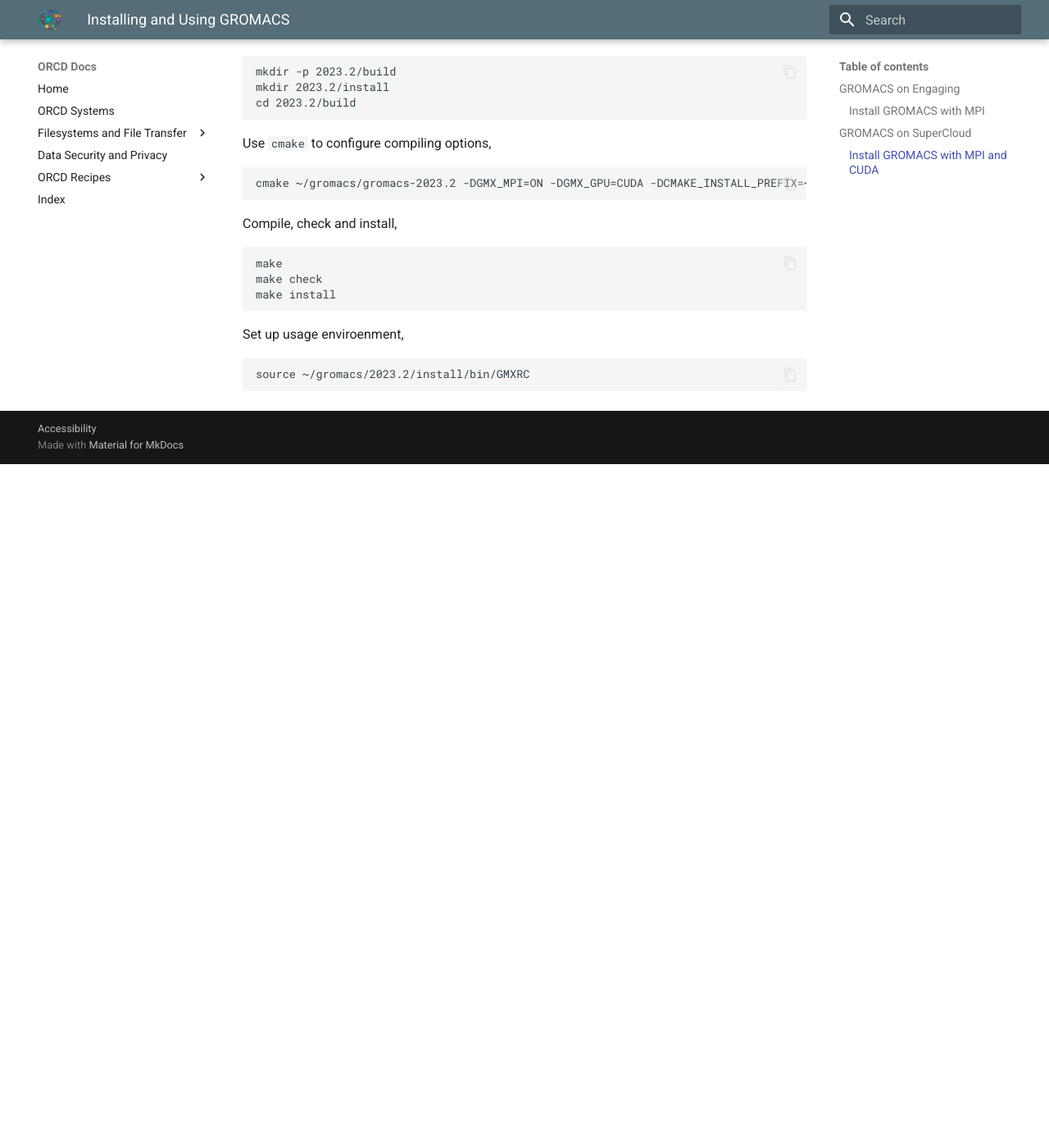
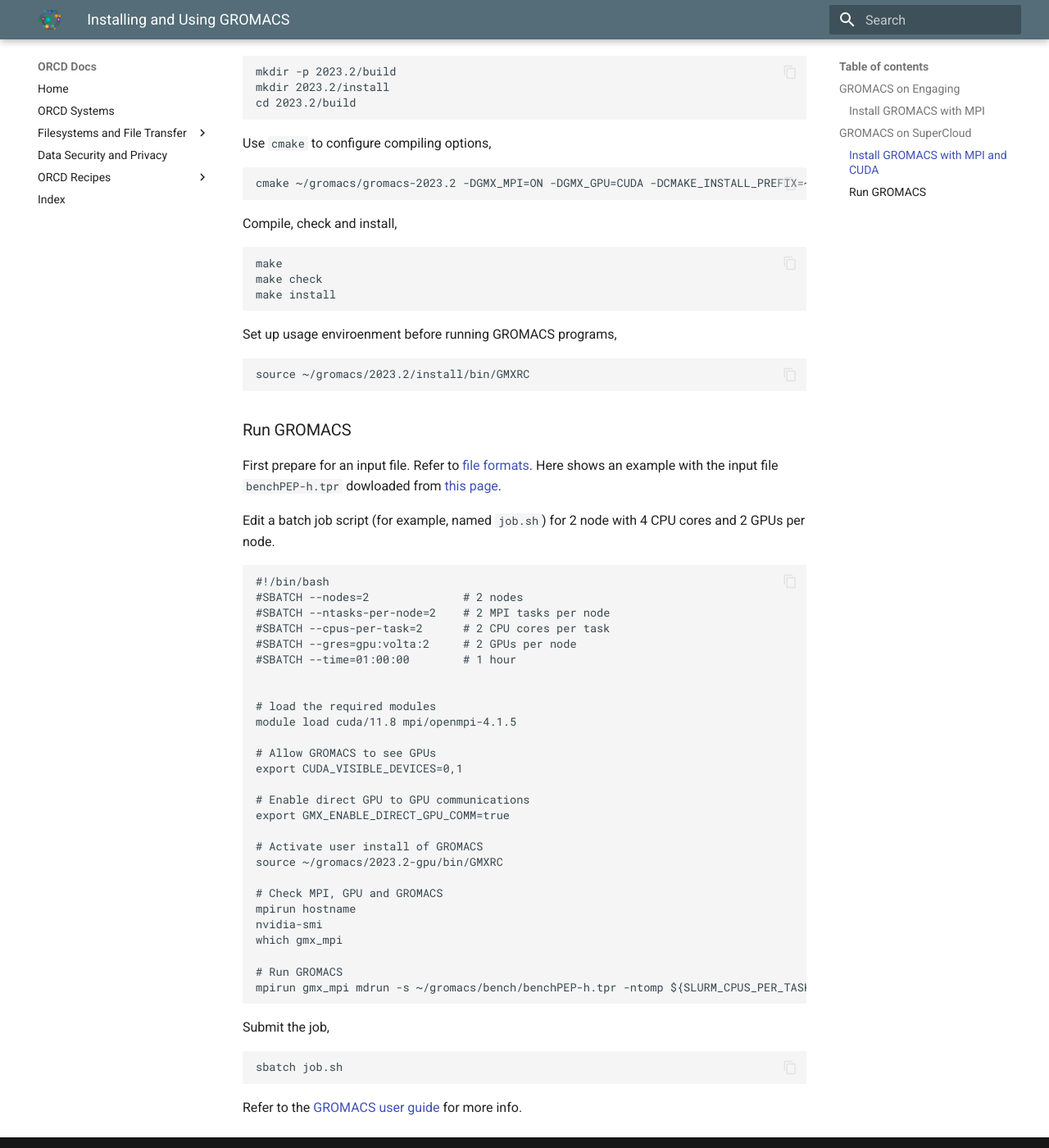
Before and after one commit to mit-orcd/orcd-docs-edit, an MkDocs documentation site: the page built from docs/recipes/gromacs.md, in a window 1280 px wide and 1400 px high, scrolled down 1573 px. Shown: the whole window at 82% size. Built offline with MkDocs 1.6.1 and Material for MkDocs 9.7.7, drawn with Linux system fonts in a browser that asks for light colours; before the commit the page ends 2139 px from its top, so only the background shows below that.

Commit message:
edit gromacs

````diff
--- a/docs/recipes/gromacs.md
+++ b/docs/recipes/gromacs.md
@@ -93,7 +93,50 @@ make check
 make install
 ```
 
-Set up usage enviroenment,
+Set up usage enviroenment before running GROMACS programs,
 ```
 source ~/gromacs/2023.2/install/bin/GMXRC
 ```
+
+### Run GROMACS
+
+
+First prepare for an input file. Refer to [file formats](https://manual.gromacs.org/documentation/5.1/user-guide/file-formats.html). Here shows an example with the input file `benchPEP-h.tpr` dowloaded from [this page](https://www.mpinat.mpg.de/grubmueller/bench).
+
+Edit a batch job script (for example, named `job.sh`) for 2 node with 4 CPU cores and 2 GPUs per node.
+```
+#!/bin/bash
+#SBATCH --nodes=2              # 2 nodes
+#SBATCH --ntasks-per-node=2    # 2 MPI tasks per node
+#SBATCH --cpus-per-task=2      # 2 CPU cores per task
+#SBATCH --gres=gpu:volta:2     # 2 GPUs per node
+#SBATCH --time=01:00:00        # 1 hour
+
+
+# load the required modules
+module load cuda/11.8 mpi/openmpi-4.1.5
+
+# Allow GROMACS to see GPUs
+export CUDA_VISIBLE_DEVICES=0,1
+
+# Enable direct GPU to GPU communications
+export GMX_ENABLE_DIRECT_GPU_COMM=true
+
+# Activate user install of GROMACS
+source ~/gromacs/2023.2-gpu/bin/GMXRC
+
+# Check MPI, GPU and GROMACS
+mpirun hostname
+nvidia-smi
+which gmx_mpi
+
+# Run GROMACS
+mpirun gmx_mpi mdrun -s ~/gromacs/bench/benchPEP-h.tpr -ntomp ${SLURM_CPUS_PER_TASK} -pme gpu -update gpu -bonded gpu -npme 1
+```
+
+Submit the job,
+```
+sbatch job.sh
+```
+
+Refer to the [GROMACS user guide](https://manual.gromacs.org/documentation/5.1/user-guide/index.html) for more info.
````
